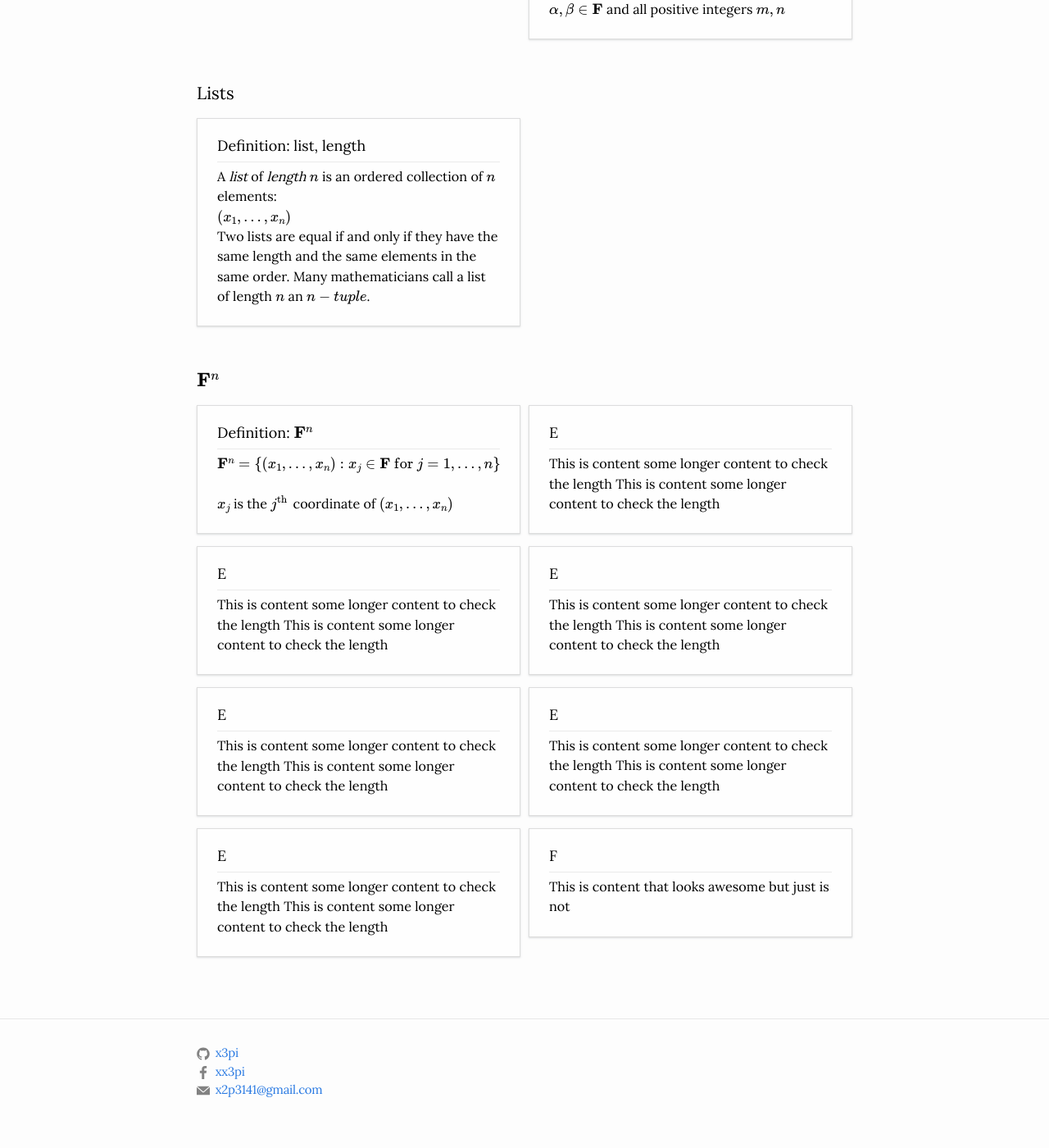
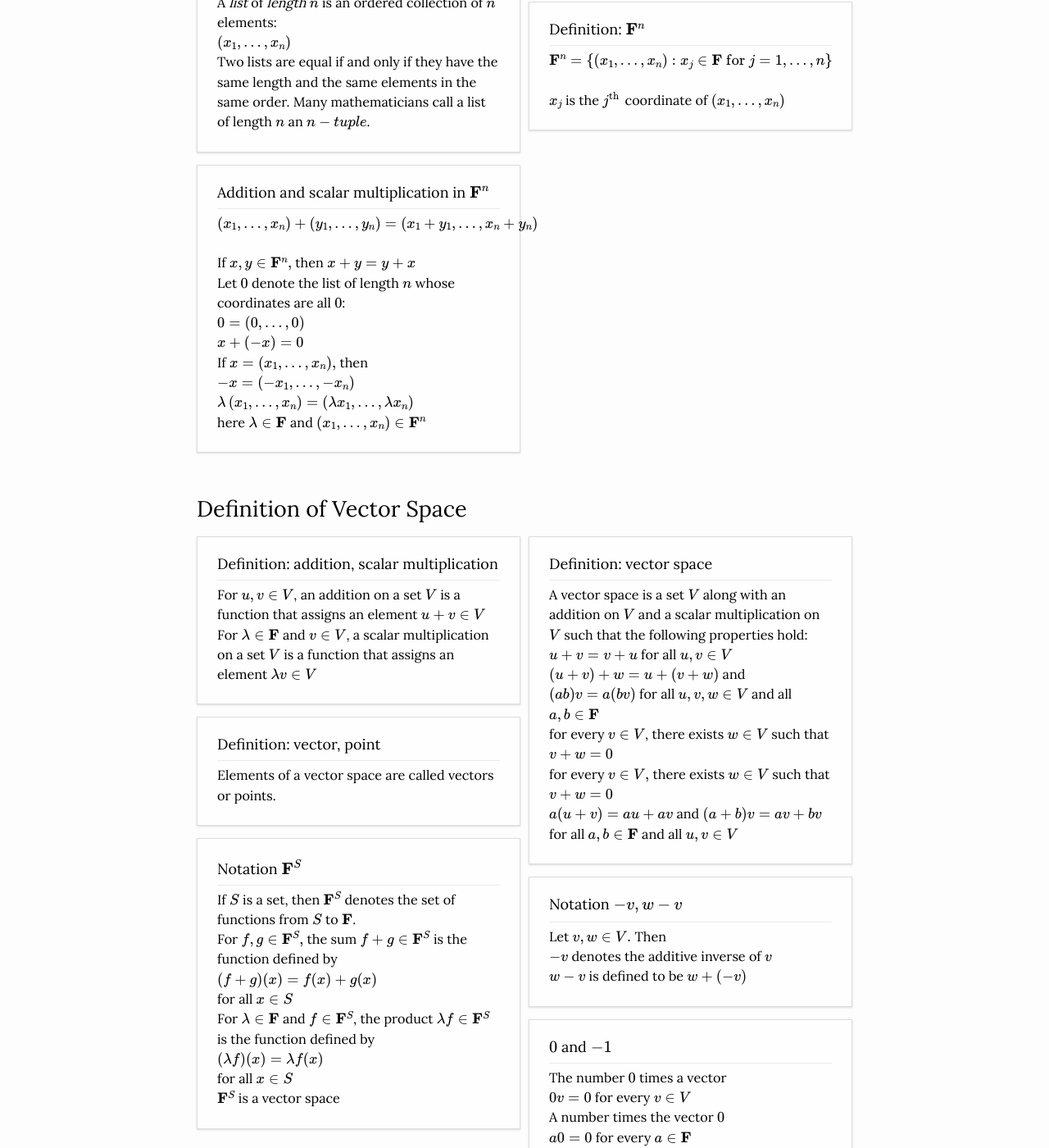
Before and after one commit to x3pi/x3pi.github.io, a Jekyll site: the page built from _cs/math/01.md, in a window 1280 px wide and 1400 px high, scrolled down 825 px. Shown: the whole window at 82% size. Built offline with Jekyll 4.4.1, drawn with Linux system fonts in a browser that asks for light colours; nearby versions of some CDN libraries; formulas are drawn with MathJax 3; comment, search, counter and statistics services are not loaded; some of the changed text lies outside the part shown.

Commit message:
Add ladr chapter 1

```diff
--- a/_cs/math/01.md
+++ b/_cs/math/01.md
@@ -67,9 +66,6 @@ libjs:
          </p>
       </div>
    </div>
-</div>
-<h3> Lists</h3>
-<div class="grid" >
    <div class="card">
       <div class="card__header">
          <h3>Definition: list, length</h3>
@@ -83,9 +79,6 @@ libjs:
          </p>
       </div>
    </div>
-</div>
-<h3>$\mathbf{F}^{n}$</h3>
-<div class="grid" >
    <div class="card">
       <div class="card__header">
          <h3>Definition: $\mathbf{F}^{n}$</h3>
@@ -99,91 +92,200 @@ libjs:
    </div>
    <div class="card">
       <div class="card__header">
-         <h3>E</h3>
+         <h3>Addition and scalar multiplication in $\mathbf{F}^{n}$</h3>
       </div>
       <div class="card__body">
          <p>
-            This is content some longer content to check the length                This is content some longer content to check the length
+            $\left(x_{1}, \ldots, x_{n}\right)+\left(y_{1}, \ldots, y_{n}\right)=\left(x_{1}+y_{1}, \ldots, x_{n}+y_{n}\right)$<br>
+            If $x, y \in \mathbf{F}^{n},$ then $x+y=y+x$<br>
+            Let $0$ denote the list of length $n$ whose coordinates are all $0$:<br>
+            $0=(0, \ldots, 0)$<br>
+            $x+(-x)=0$<br>
+            If $x=\left(x_{1}, \ldots, x_{n}\right),$ then $-x=\left(-x_{1}, \ldots,-x_{n}\right)$<br>
+            $\lambda\left(x_{1}, \ldots, x_{n}\right)=\left(\lambda x_{1}, \ldots, \lambda x_{n}\right)$<br>
+            here $\lambda \in \mathbf{F}$ and $\left(x_{1}, \ldots, x_{n}\right) \in \mathbf{F}^{n}$
+         </p>
+      </div>
+   </div>
+</div>
+<h2>Definition of Vector Space</h2>
+<div class="grid" >
+   <div class="card">
+      <div class="card__header">
+         <h3>Definition: addition, scalar multiplication</h3>
+      </div>
+      <div class="card__body">
+         <p>
+            For $u, v \in V$, an addition on a set $V$ is a function that assigns an element $u+v \in V$<br>
+            For $\lambda \in \mathbf{F}$ and $v \in V$, a scalar multiplication on a set $V$ is a function that assigns an element $\lambda v \in V$
          </p>
       </div>
    </div>
    <div class="card">
       <div class="card__header">
-         <h3>E</h3>
+         <h3>Definition: vector space</h3>
       </div>
       <div class="card__body">
          <p>
-            This is content some longer content to check the length                This is content some longer content to check the length
+            A vector space is a set $V$ along with an addition on $V$ and a scalar multiplication on $V$ such that the following properties hold:<br>
+            $u+v=v+u$ for all $u, v \in V$<br>
+            $(u+v)+w=u+(v+w)$ and $(a b) v=a(b v)$ for all $u, v, w \in V$
+            and all $a, b \in \mathbf{F}$<br>
+            for every $v \in V$, there exists $w \in V$ such that $v+w=0$<br>
+            for every $v \in V,$ there exists $w \in V$ such that $v+w=0$<br>
+            $a(u+v)=a u+a v$ and $(a+b) v=a v+b v$ for all $a, b \in \mathbf{F}$ and all $u, v \in V$
          </p>
       </div>
    </div>
    <div class="card">
       <div class="card__header">
-         <h3>E</h3>
+         <h3>Definition: vector, point</h3>
       </div>
       <div class="card__body">
          <p>
-            This is content some longer content to check the length                This is content some longer content to check the length
+            Elements of a vector space are called vectors or points.
          </p>
       </div>
    </div>
    <div class="card">
       <div class="card__header">
-         <h3>E</h3>
+         <h3>Notation $-v, w-v$</h3>
       </div>
       <div class="card__body">
          <p>
-            This is content some longer content to check the length                This is content some longer content to check the length
+            Let $v, w \in V .$ Then<br>
+            $-v$ denotes the additive inverse of $v$ <br>
+            $w-v$ is defined to be $w+(-v)$
          </p>
       </div>
    </div>
    <div class="card">
       <div class="card__header">
-         <h3>E</h3>
+         <h3>Notation $\mathbf{F}^{S}$</h3>
       </div>
       <div class="card__body">
          <p>
-            This is content some longer content to check the length                This is content some longer content to check the length
+            If $S$ is a set, then $\mathbf{F}^{S}$ denotes the set of functions from $S$ to $\mathbf{F}$. <br>
+            For $f, g \in \mathbf{F}^{S},$ the sum $f+g \in \mathbf{F}^{S}$ is the function defined by<br>
+            $(f+g)(x)=f(x)+g(x)$<br>
+            for all $x \in S$<br>
+            For $\lambda \in \mathbf{F}$ and $f \in \mathbf{F}^{S}$, the product $\lambda f \in \mathbf{F}^{S}$ is the function defined by<br>
+            $(\lambda f)(x)=\lambda f(x)$<br>
+            for all $x \in S$<br>
+            $\mathbf{F}^{S}$ is a vector space
          </p>
       </div>
    </div>
    <div class="card">
       <div class="card__header">
-         <h3>E</h3>
+         <h3>$0$ and $-1$</h3>
       </div>
       <div class="card__body">
          <p>
-            This is content some longer content to check the length                This is content some longer content to check the length
+            The number $0$ times a vector<br>
+            $0 v=0$ for every $v \in V$<br>
+            A number times the vector $0$<br>
+            $a 0=0$ for every $a \in \mathbf{F}$<br>
+            The number $-1$ times a vector<br>
+            $(-1) v=-v$ for every $v \in V$
+         </p>
+      </div>
+   </div>
+</div>
+<h2>Subspaces</h2>
+<div class="grid" >
+   <div class="card">
+      <div class="card__header">
+         <h3>Definition: subspace</h3>
+      </div>
+      <div class="card__body">
+         <p>
+            A subset $U$ of $V$ is called a subspace of $V$ if $U$ is also a vector space
          </p>
       </div>
    </div>
    <div class="card">
       <div class="card__header">
-         <h3>F</h3>
+         <h3>Conditions for a subspace</h3>
       </div>
       <div class="card__body">
          <p>
-            This is content that looks awesome but just is not
+            A subset $U$ of $V$ is a subspace of $V$ if and only if $U$ satisfies the following three conditions:<br>
+            $0 \in U$<br>
+            $u, w \in U$ implies $u+w \in U$<br>
+            $a \in \mathbf{F}$ and $u \in U$ implies $a u \in U$
+         </p>
+      </div>
+   </div>
+   <div class="card">
+      <div class="card__header">
+         <h3>Definition: sum of subsets</h3>
+      </div>
+      <div class="card__body">
+         <p>
+            Suppose $U_{1}, \ldots, U_{m}$ are subsets of $V$<br>
+            The sum of $U_{1}, \ldots, U_{m}$:<br>
+            $U_{1}+\cdots+U_{m}=\left\{u_{1}+\cdots+u_{m}: u_{1} \in U_{1}, \ldots, u_{m} \in U_{m}\right\}$
+         </p>
+      </div>
+   </div>
+   <div class="card">
+      <div class="card__header">
+         <h3>Sum of subspaces is the smallest containing subspace</h3>
+      </div>
+      <div class="card__body">
+         <p>
+            Suppose $U_{1}, \ldots, U_{m}$ are subspaces of $V .$ Then $U_{1}+\cdots+U_{m}$ is the smallest subspace of $V$ containing $U_{1}, \ldots, U_{m}$
+         </p>
+      </div>
+   </div>
+   <div class="card">
+      <div class="card__header">
+         <h3>Definition: direct sum</h3>
+      </div>
+      <div class="card__body">
+         <p>
+            Suppose $U_{1}, \ldots, U_{m}$ are subspaces of $V$<br>
+            - The sum $U_{1}+\dots+U_{m}$ is called a direct sum if each element of $U_{1}+\cdots+U_{m}$ can be written in only one way as a sum $u_{1}+\dots+u_{m},$ where each $u_{j}$ is in $U_{j}$<br>
+            - If $U_{1}+\cdots+U_{m}$ is a direct sum, then $U_{1} \oplus \cdots \oplus U_{m}$ denotes $U_{1}+\dots+U_{m},$ with the $\oplus$ notation serving as an indication that this is a direct sum.
+         </p>
+      </div>
+   </div>
+   <div class="card">
+      <div class="card__header">
+         <h3>Condition for a direct sum</h3>
+      </div>
+      <div class="card__body">
+         <p>
+            Suppose $U_{1} \ldots \ldots U_{m}$ are subspaces of $V$. Then $U_{1}+\cdots+U_{m}$ is a direct sum if and only if the only way to write 0 as a sum $u_{1}+\cdots+u_{m},$ where each $u_{j}$ is in $U_{j},$ is by taking each $u_{j}$ equal to 0
+         </p>
+      </div>
+   </div>
+   <div class="card">
+      <div class="card__header">
+         <h3>Direct sum of two subspaces</h3>
+      </div>
+      <div class="card__body">
+         <p>
+            Suppose $U$ and $W$ are subspaces of $V$. Then $U+W$ is a direct sum if and only if $U \cap W=\{0\}$
          </p>
       </div>
    </div>
 </div>
 <script>
-   var Fasonry = function() {
-     var elem = document.getElementsByClassName('grid');
-     var arrayLength = elem.length;
-   for (var i = 0; i < arrayLength; i++) {
-        var msnry = new Masonry( elem[i], {
-       // options
-       itemSelector: '.card',
-       columnWidth: 345,
-       horizontalOrder: true,
-       gutter: 60
-
-
-     });
-       //Do something
-   }
-   }
-
+var Fasonry = function() {
+   console.log("FFF")
+    var elem = document.getElementsByClassName('grid');
+    var arrayLength = elem.length;
+    for (var i = 0; i < arrayLength; i++) {
+         new Masonry(elem[i], {
+            // options
+            itemSelector: '.card',
+            columnWidth: 345,
+            horizontalOrder: true,
+            gutter: 60
+        });
+        //Do something
+    }
+}
 </script>
--- a/_layouts/default.html
+++ b/_layouts/default.html
@@ -68,7 +68,8 @@
 
     window.onload = function () {
       MathJax.Hub.Queue(autoID)
-      if (typeof Fasonry != "undefined") { Fasonry() }
+      //if (typeof Fasonry != "undefined") { Fasonry() }
+      setTimeout(Fasonry, 1000)
     }
     function changeWidth() {
       MathJax.Hub.Queue(
--- a/_layouts/maxwidth.html
+++ b/_layouts/maxwidth.html
@@ -67,7 +67,8 @@
 
     window.onload = function () {
       MathJax.Hub.Queue(autoID)
-      if(typeof Fasonry != "undefined"){Fasonry()}
+      //if(typeof Fasonry != "undefined"){Fasonry()}
+      setTimeout(Fasonry, 1000)
     }
     function changeWidth(){
       MathJax.Hub.Queue(
```
Also changed, not shown: other parts of _cs/math/01.md (+1 -2 lines).
